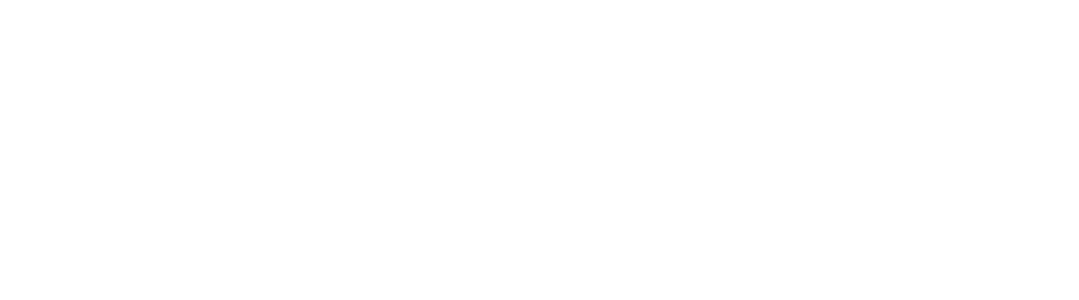
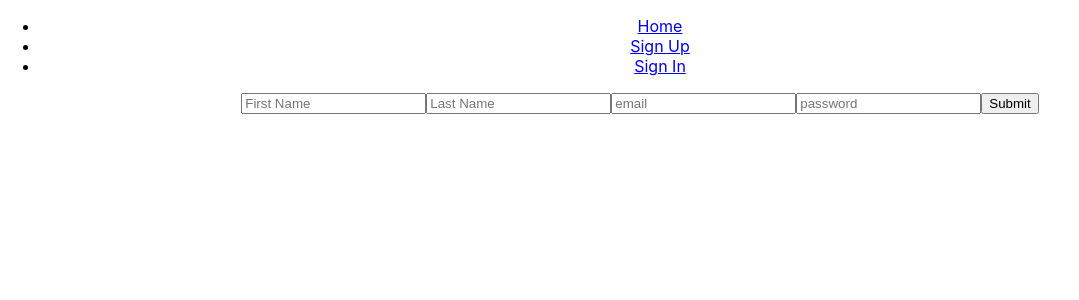
Before and after one commit to Bw-ft-how-to-5/Front-end, a React (Create React App) app in the folder hack/: page /signup in a window 1280 px wide. Shown: the top 300 px of the page, without its empty margins (0-1079 px from the left). Built offline with nearby package versions, Linux system fonts and the light colour scheme.

Commit message:
set up base login and sign up

```diff
--- a/hack/src/App.js
+++ b/hack/src/App.js
@@ -1,10 +1,10 @@
 import React from 'react';
 import './App.css';
-
+import AppRouter from './components/AppRouterAP'
 function App() {
   return (
     <div className="App">
-
+    <AppRouter/>
     </div>
   );
 }
--- /dev/null
+++ b/hack/src/components/AppRouterAP.js
@@ -0,0 +1,38 @@
+import React from "react";
+import { BrowserRouter as Router, Route, Link, Switch } from "react-router-dom";
+import SignUpAP from "./SignUpAP"
+import SignInAP from "./SignInAP"
+import Home from "./HomeAP"
+
+function AppRouter() {
+    return(
+<Router>
+    <div>
+     <nav>
+         <ul>
+             <li>
+                 <Link to  = "/">Home</Link>
+             </li>
+             <li>
+                <Link to = './signup'>Sign Up</Link>
+             </li>
+
+             <li>
+                <Link to = './signin'>Sign In</Link>
+             </li>
+         </ul>
+     </nav>
+    </div>
+<Switch>
+<Route  path = '/signin' component = {SignInAP}/>
+<Route  path = '/signup' component = {SignUpAP}/>
+
+<Route exact path = '/' component = {Home}/>
+</Switch>
+
+</Router>
+
+    )
+}
+
+export default AppRouter
--- /dev/null
+++ b/hack/src/components/HomeAP.js
@@ -0,0 +1,8 @@
+import React from "react";
+
+function Home(){
+return (
+    <p>Home</p>
+)
+}
+export default Home
--- /dev/null
+++ b/hack/src/components/SignInAP.js
@@ -0,0 +1,56 @@
+import React, { useState, useEffect } from "react"
+import { withFormik, Form, Field } from "formik"
+import * as Yup from "yup";
+
+
+const SignIn = ({values, errors, touched, status}) => {
+return (
+<div>
+<Form>
+
+
+<label htmlFor = "email">
+<Field type="text" name="email" placeholder="email" />
+{touched.email && errors.email && (
+    <p>{errors.email}</p>
+)}
+</label>
+
+<label htmlFor = "password">
+  <Field type="password" name="password" placeholder="password" />
+
+  </label>
+  <button type="submit">Submit</button>
+
+
+</Form>
+
+</div>
+)
+}
+
+const SignInForm = withFormik({
+  // props from <AnimalForm /> in app are in props param
+  mapPropsToValues(props) {
+    // set initial state of form to value from parent component OR the initial value (after || )
+    return {
+        email:props.email || ""
+
+    };
+  },
+
+  validationSchema: Yup.object().shape({
+   email: Yup.string().required()
+    // passing a string in required makes a custom inline error msg
+
+  }),
+
+  // passed through props (magically) to Form component in Formik
+  // fires when button type=submit is fired
+  // values = state of form, formikBag is second param
+  // in FormikBag: setStatus (sends API response to AnimalForm) & resetForm (clears form when called)
+  handleSubmit(values, { setStatus, resetForm }) {
+
+  }
+})(SignIn);
+export default SignInForm;
--- /dev/null
+++ b/hack/src/components/SignUpAP.js
@@ -0,0 +1,50 @@
+import React, { useState, useEffect } from "react"
+import { withFormik, Form, Field } from "formik"
+
+
+
+const SignUp = ({}) => {
+return (
+<div>
+<Form>
+<label htmlFor = "firstname">
+<Field type="text" name="firstname" placeholder="First Name" />
+</label>
+<label htmlFor = "lastname">
+<Field type="text" name="lastname" placeholder="Last Name" />
+</label>
+<label htmlFor = "email">
+<Field type="text" name="email" placeholder="email" />
+</label>
+
+<label htmlFor = "password">
+  <Field type="password" name="password" placeholder="password" />
+  </label>
+  <button type="submit">Submit</button>
+
+
+</Form>
+
+</div>
+)
+}
+
+const SignUpForm = withFormik({
+  // props from <AnimalForm /> in app are in props param
+  mapPropsToValues(props) {
+    // set initial state of form to value from parent component OR the initial value (after || )
+    return {
+
+    };
+  },
+
+
+  // passed through props (magically) to Form component in Formik
+  // fires when button type=submit is fired
+  // values = state of form, formikBag is second param
+  // in FormikBag: setStatus (sends API response to AnimalForm) & resetForm (clears form when called)
+  handleSubmit(values, { setStatus, resetForm }) {
+
+  }
+})(SignUp);
+export default SignUpForm;
```
Also changed, not shown: hack/package.json (+6 -1 lines), 1 other file (tests, documents, lock files or other folders).
